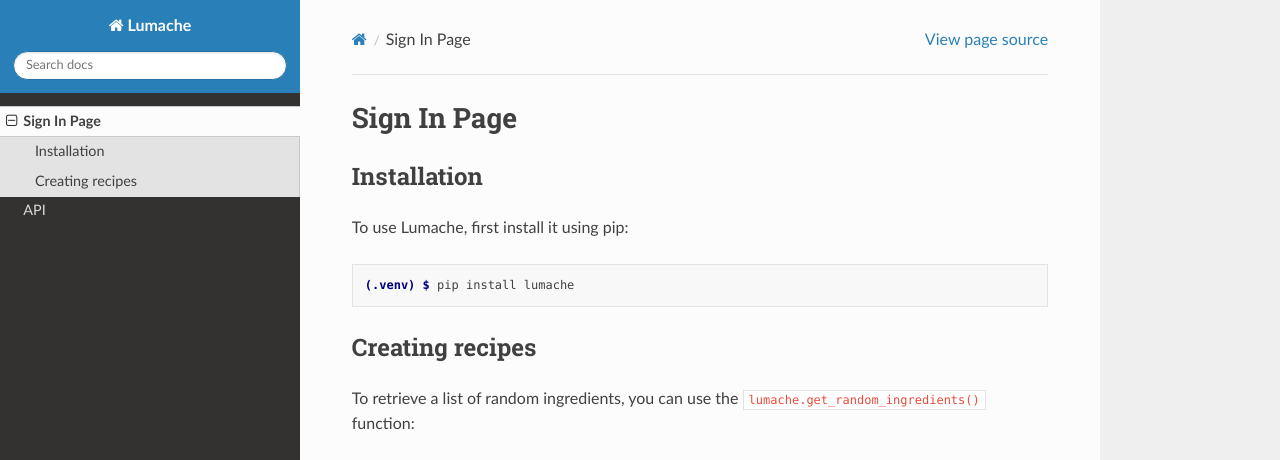
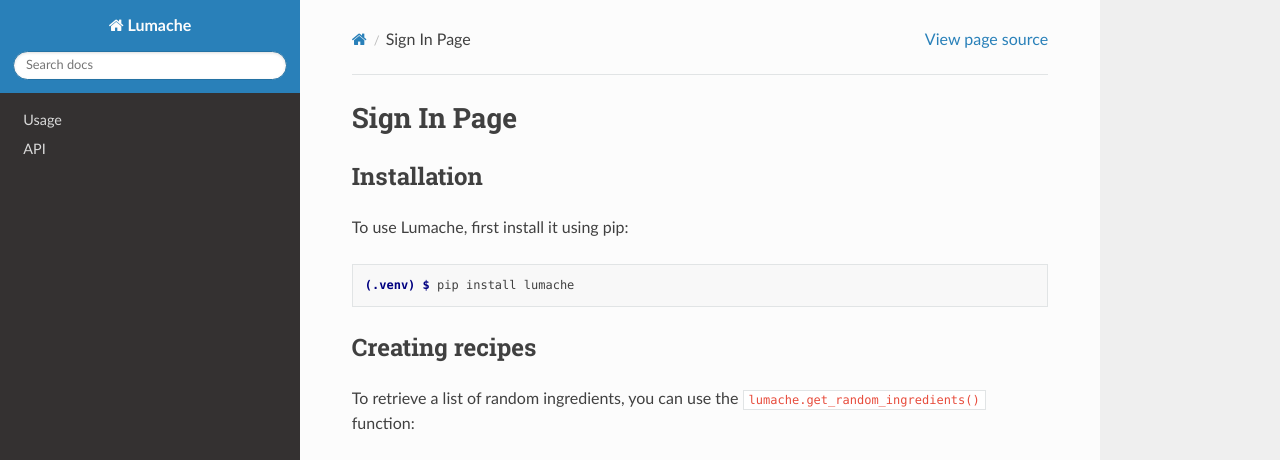
Before and after one commit to Basnoo05/rtd-tutorial, a Sphinx documentation site: the page built from docs/source/signinpage.rst, in a window 1280 px wide and 1095 px high. Shown: the top 460 px of the window. Built offline with Sphinx 7.4.7 and the Read the Docs theme 3.1.0, drawn with Linux system fonts in a browser that asks for light colours; grey boxes are pictures that could not be loaded.

Commit message:
Update index.rst

```diff
--- a/docs/source/index.rst
+++ b/docs/source/index.rst
@@ -6,7 +6,7 @@
 It pulls data from the `Open Food Facts database <https://world.openfoodfacts.org/>`_
 and offers a *simple* and *intuitive* API.
 
-Check out the :doc:`signinpage` section for further information, including
+Check out the :doc:`usage` section for further information, including
 how to :ref:`installation` the project.
 
 .. note::
@@ -18,5 +18,5 @@
 
 .. toctree::
 
-   signinpage
+   usage
    api
```
